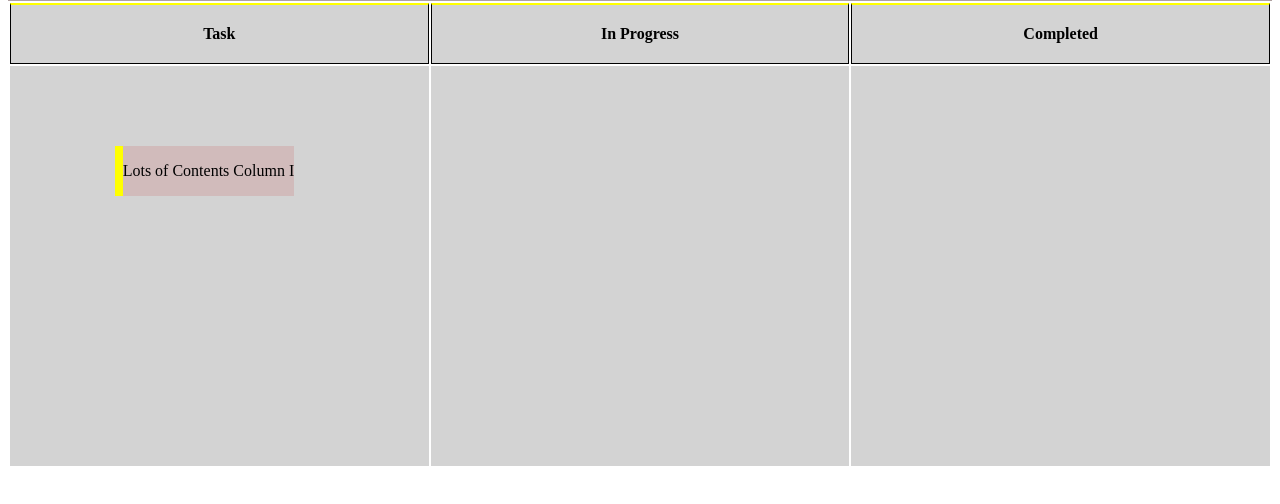
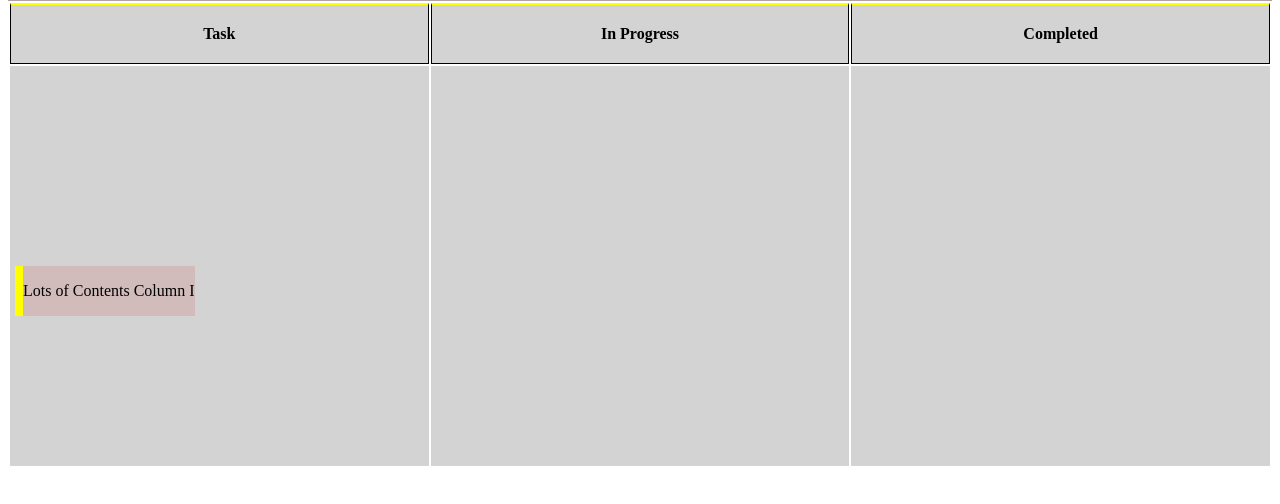
Before and after one commit to bishalgc1996/trello-card-simple, a plain HTML site: page index.html in a window 1280 px wide. Shown: the part 90-594 px from the top of the page. Drawn offline with Linux system fonts and the light colour scheme.

Commit message:
Design changes

```diff
--- a/style.css
+++ b/style.css
@@ -42,8 +42,6 @@ div#mydiv {
   background: #d1bbbb;
   border-left: 8px solid yellow;
   position: absolute;
-  left: 25%;
-  top: 20%;
 }
 
 div#mydivheader {
```
